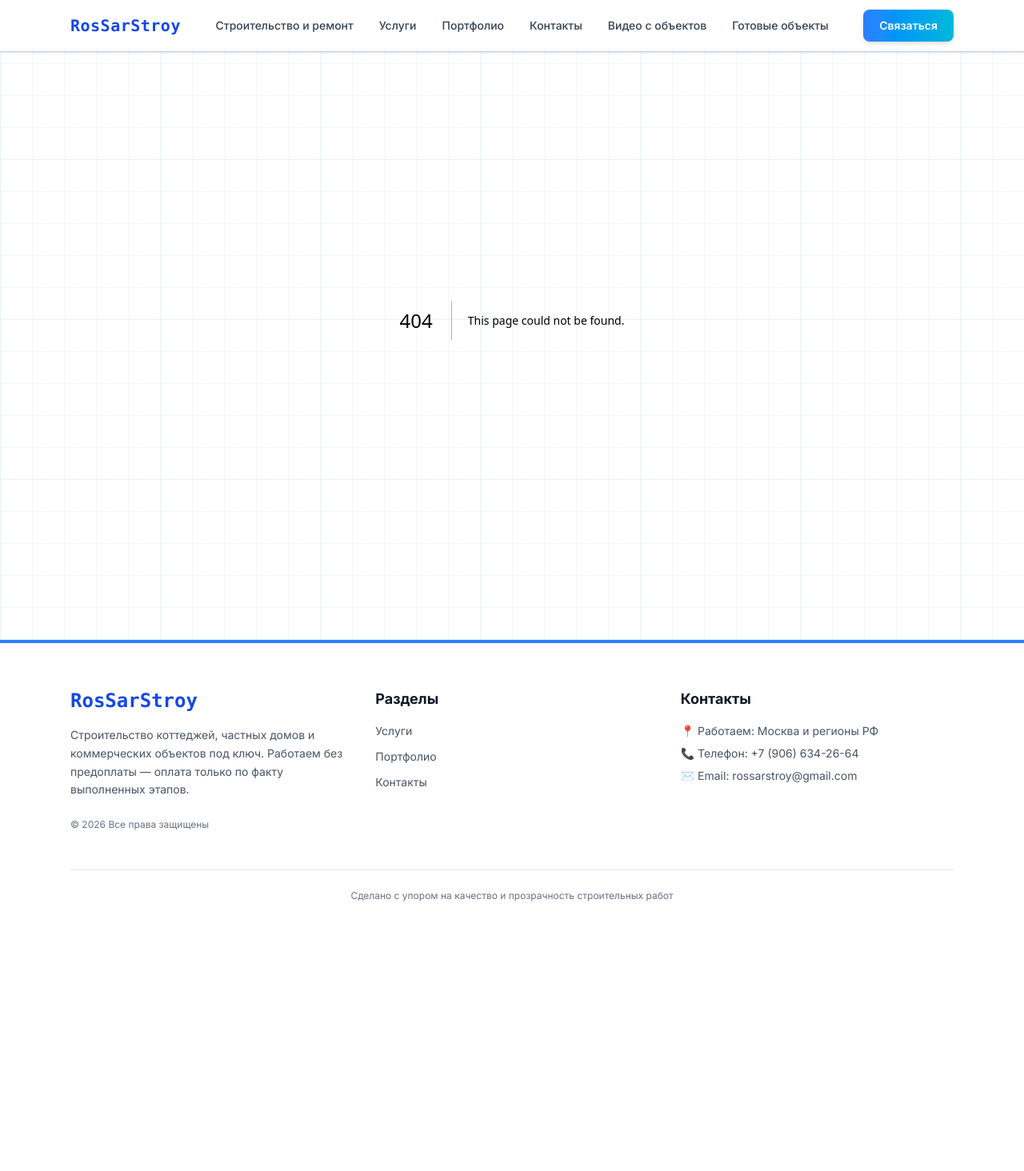
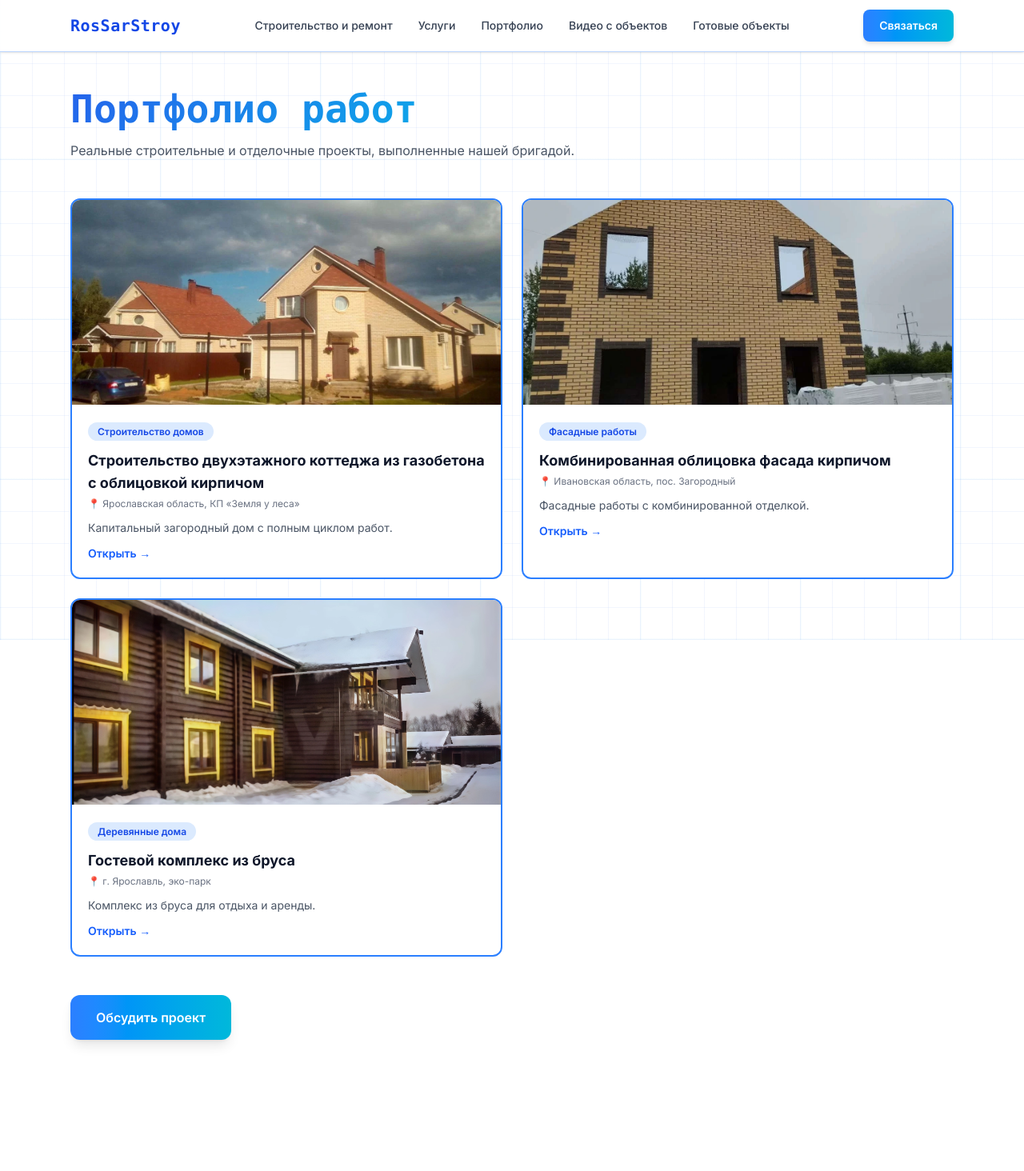
Before and after one commit to pavlent1yy/Ros-sar-stroy, a Next.js app: page /portfolio in a window 1280 px wide. Before the commit this address had no page. Shown: the top 1464 px of the page at 80% size. Before the commit the page ends 1184 px from the top, so only its background shows below. Built offline with nearby package versions, Linux system fonts and the light colour scheme.

Commit message:
feat: портфолио

```diff
--- /dev/null
+++ b/src/app/portfolio/page.tsx
@@ -0,0 +1,243 @@
+"use client";
+
+import { useEffect, useMemo, useState } from "react";
+import Link from "next/link";
+import Contacts from "@/components/Contacts";
+
+type Project = {
+  id: number;
+  category: string;
+  title: string;
+  location?: string;
+  preview: string;
+  images: string[];
+  shortDescription: string;
+  fullDescription: string;
+};
+
+const PROJECTS: Project[] = [
+  {
+    id: 1,
+    category: "Строительство домов",
+    title:
+      "Строительство двухэтажного коттеджа из газобетона с облицовкой кирпичом",
+    location: "Ярославская область, КП «Земля у леса»",
+    preview: "/images/house1.webp",
+    images: [
+      "/images/house1.webp",
+      "/images/house1.1.webp",
+    ],
+    shortDescription: "Капитальный загородный дом с полным циклом работ.",
+    fullDescription:
+      "Выполнено строительство двухэтажного дома из газобетона с облицовкой кирпичом. Реализованы фундамент, коробка, кровля, инженерные сети и подготовка под отделку. Объект выполнен под ключ с контролем всех этапов работ.",
+  },
+  {
+    id: 2,
+    category: "Фасадные работы",
+    title: "Комбинированная облицовка фасада кирпичом",
+    location: "Ивановская область, пос. Загородный",
+    preview: "/images/house2.webp",
+    images: [
+      "/images/building.webp",
+      "/images/house2.webp",
+    ],
+    shortDescription: "Фасадные работы с комбинированной отделкой.",
+    fullDescription:
+      "Выполнена облицовка фасада кирпичом с элементами декоративной кладки. Проведены подготовительные работы, утепление и монтаж фасадной системы.",
+  },
+  {
+    id: 3,
+    category: "Деревянные дома",
+    title: "Гостевой комплекс из бруса",
+    location: "г. Ярославль, эко-парк",
+    preview: "/images/house4.webp",
+    images: ["/images/house4.webp", "/images/house4.1.webp"],
+    shortDescription: "Комплекс из бруса для отдыха и аренды.",
+    fullDescription:
+      "Построен гостевой комплекс из профилированного бруса. Выполнены фундамент, сборка сруба, кровля и базовая инженерия.",
+  },
+];
+
+export default function PortfolioPage() {
+  const projects = useMemo(() => PROJECTS, []);
+
+  const [selected, setSelected] = useState<Project | null>(null);
+  const [activeImage, setActiveImage] = useState<string | null>(null);
+
+  const closeModal = () => {
+    setSelected(null);
+    setActiveImage(null);
+  };
+
+  useEffect(() => {
+    if (selected || activeImage) {
+      document.body.style.overflow = "hidden";
+    } else {
+      document.body.style.overflow = "";
+    }
+
+    return () => {
+      document.body.style.overflow = "";
+    };
+  }, [selected, activeImage]);
+
+  return (
+    <main className="relative min-h-screen bg-white">
+      <div className="blueprint-grid" />
+
+      <section className="relative z-10 pt-28 pb-20">
+        <div className="max-w-6xl mx-auto px-4 sm:px-6">
+
+          {/* HEADER */}
+          <div className="mb-12">
+            <h1 className="text-4xl sm:text-5xl font-bold font-mono">
+              <span className="gradient-text">Портфолио работ</span>
+            </h1>
+
+            <p className="mt-4 text-gray-600 max-w-2xl">
+              Реальные строительные и отделочные проекты, выполненные нашей бригадой.
+            </p>
+          </div>
+
+          {/* GRID */}
+          <div className="grid md:grid-cols-2 gap-6">
+            {projects.map((p) => (
+              <div
+                key={p.id}
+                onClick={() => setSelected(p)}
+                className="cursor-pointer rounded-xl overflow-hidden border-2 border-blue-500 bg-white hover:shadow-lg transition"
+              >
+                <img
+                  src={p.preview}
+                  loading="lazy"
+                  decoding="async"
+                  className="h-64 w-full object-cover"
+                />
+
+                <div className="p-5">
+                  <span className="text-xs px-3 py-1 rounded-full bg-blue-100 text-blue-700 font-semibold">
+                    {p.category}
+                  </span>
+
+                  <h2 className="mt-3 font-bold text-lg">{p.title}</h2>
+
+                  {p.location && (
+                    <p className="text-xs text-gray-500 mt-1">
+                      📍 {p.location}
+                    </p>
+                  )}
+
+                  <p className="mt-3 text-sm text-gray-600 line-clamp-2">
+                    {p.shortDescription}
+                  </p>
+
+                  <p className="mt-3 text-blue-600 font-semibold text-sm">
+                    Открыть →
+                  </p>
+                </div>
+              </div>
+            ))}
+          </div>
+
+          {/* CTA */}
+          <div className="mt-12">
+            <Link
+              href="#contacts"
+              className="inline-flex bg-gradient-to-r from-blue-500 to-cyan-500 text-white font-semibold px-8 py-4 rounded-xl shadow-lg hover:-translate-y-1 transition"
+            >
+              Обсудить проект
+            </Link>
+          </div>
+        </div>
+      </section>
+
+      {/* MODAL */}
+      {selected && (
+        <div
+          onClick={closeModal}
+          className="fixed inset-0 bg-black/70 backdrop-blur-sm flex items-center justify-center z-50 p-4"
+        >
+          <div
+            onClick={(e) => e.stopPropagation()}
+            className="relative bg-white w-full max-w-5xl rounded-xl shadow-2xl max-h-[90vh] overflow-y-auto"
+          >
+            {/* CLOSE */}
+            <button
+              onClick={closeModal}
+              className="absolute top-4 right-4 w-10 h-10 bg-white shadow rounded-full z-20"
+            >
+              ✕
+            </button>
+
+            {/* IMAGES */}
+            <div className="grid md:grid-cols-2 gap-2 p-4">
+              {selected.images.map((img) => (
+                <img
+                  key={img}
+                  src={img}
+                  loading="lazy"
+                  decoding="async"
+                  onClick={() => setActiveImage(img)}
+                  className="h-64 w-full object-cover rounded-lg cursor-pointer hover:scale-[1.02] transition"
+                />
+              ))}
+            </div>
+
+            {/* CONTENT */}
+            <div className="p-6">
+              <span className="text-xs px-3 py-1 rounded-full bg-blue-100 text-blue-700 font-semibold">
+                {selected.category}
+              </span>
+
+              <h2 className="text-2xl font-bold mt-3">
+                {selected.title}
+              </h2>
+
+              {selected.location && (
+                <p className="text-sm text-gray-500 mt-2">
+                  📍 {selected.location}
+                </p>
+              )}
+
+              <p className="mt-4 text-gray-700 leading-relaxed">
+                {selected.fullDescription}
+              </p>
+
+              <div className="mt-6 flex flex-col sm:flex-row gap-3">
+                <button
+                  onClick={closeModal}
+                  className="bg-gray-100 px-5 py-2 rounded-lg hover:bg-gray-200 transition"
+                >
+                  Закрыть
+                </button>
+
+                <a
+                  href="#contacts"
+                  onClick={closeModal}
+                  className="bg-blue-600 text-white px-5 py-2 rounded-lg hover:bg-blue-700 transition text-center"
+                >
+                  Обсудить этот проект
+                </a>
+              </div>
+            </div>
+          </div>
+        </div>
+      )}
+
+      {/* FULL IMAGE VIEW */}
+      {activeImage && (
+        <div
+          onClick={() => setActiveImage(null)}
+          className="fixed inset-0 bg-black/80 z-[60] flex items-center justify-center p-4"
+        >
+          <img
+            src={activeImage}
+            className="max-w-6xl max-h-[90vh] rounded-xl"
+          />
+        </div>
+      )}
+
+	<Contacts />
+    </main>
+  );
+}
--- a/src/components/Header.tsx
+++ b/src/components/Header.tsx
@@ -10,8 +10,7 @@ export default function Header() {
     () => [
       { href: "/#construction", label: "Строительство и ремонт" },
       { href: "/#services", label: "Услуги" },
-      { href: "/#portfolio", label: "Портфолио" },
-      { href: "/#contacts", label: "Контакты" },
+      { href: "/portfolio", label: "Портфолио" },
       { href: "/videos", label: "Видео с объектов" },
       { href: "/real-estate", label: "Готовые объекты" },
     ],
--- a/src/components/Portfolio.tsx
+++ b/src/components/Portfolio.tsx
@@ -139,6 +139,10 @@ export default function Portfolio() {
           ))}
         </div>
 
+		  <a href="/portfolio" className="inline-block bg-blue-600 text-white px-5 py-2 rounded-lg hover:bg-blue-700 transition mt-6">
+            Больше работ
+          </a>
+
         <h4 className="text-base sm:text-lg text-gray-600 max-w-2xl mt-6">
           Стоимость разработки проекта от 1000 до 10000 рублей в зависимости от
           сложности. Свяжитесь с нами для консультации.
--- a/src/components/VideoGallery.tsx
+++ b/src/components/VideoGallery.tsx
@@ -1,6 +1,7 @@
 "use client";
 
 import { useState } from "react";
+import Contacts from "./Contacts";
 
 const videos = [
   "/videos/site1.mp4",
@@ -42,6 +43,7 @@ export default function VideoGallery() {
 
       {/* MODAL */}
       {active && <VideoModal src={active} onClose={() => setActive(null)} />}
+	<Contacts />
     </>
   );
 }
```
Also changed, not shown: public/images/house1.1.webp (added), public/images/house4.1.webp (added).
